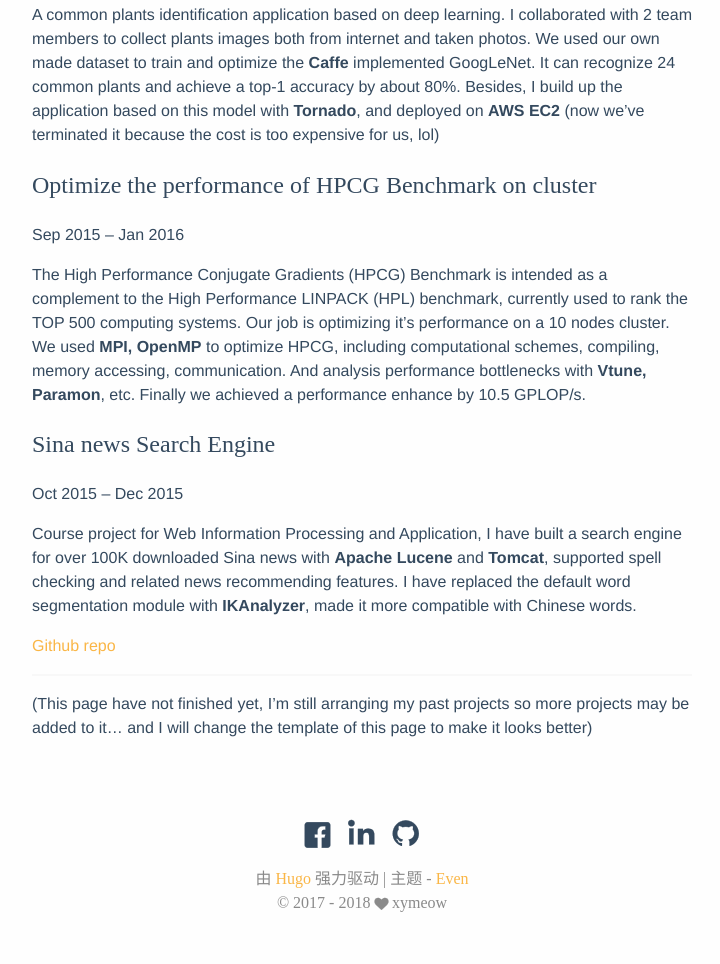
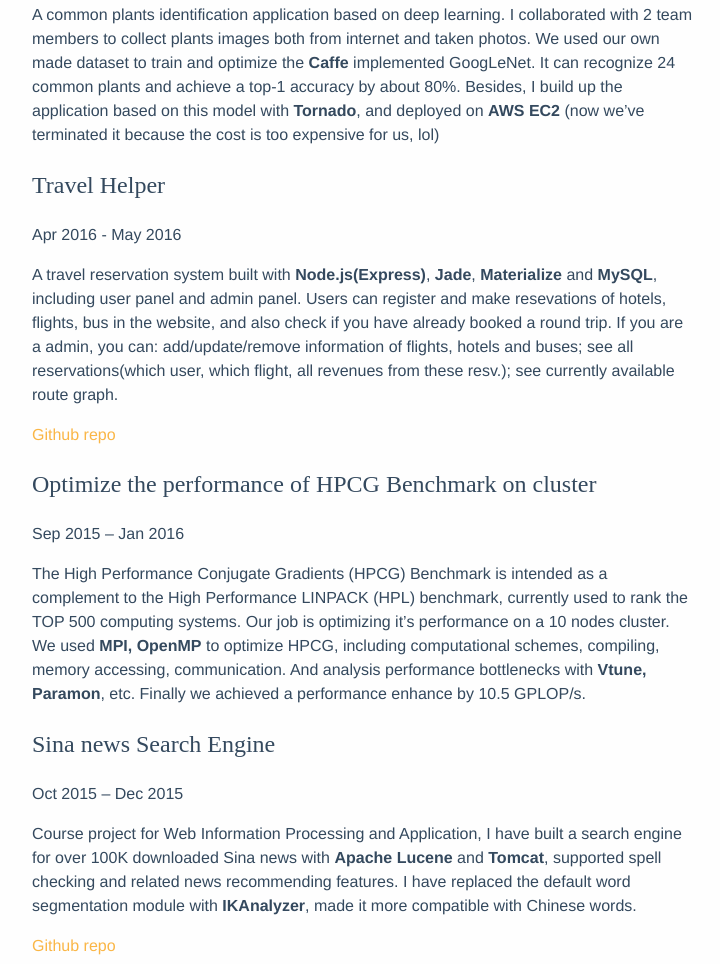
Before and after one commit to xymeow/xymeow.github.io, a plain HTML site: page about/index.html in a window 1280 px wide. Shown: the part 2155-3119 px from the top of the page, without its empty margins (278-998 px from the left). Before the commit the page ends 3080 px from the top, so only its background shows below. Drawn offline with Linux system fonts and the light colour scheme.

Commit message:
blog update Sun 16 Sep 2018 22:56:37 PDT

```diff
--- a/about/index.html
+++ b/about/index.html
@@ -75,7 +75,7 @@
 
 
 
-<meta itemprop="wordCount" content="752">
+<meta itemprop="wordCount" content="832">
 
 
 
@@ -231,6 +231,14 @@
 
 <p>A common plants identification application based on deep learning. I collaborated with 2 team members to collect plants images both from internet and taken photos. We used our own made dataset to train and optimize the <strong>Caffe</strong> implemented GoogLeNet. It can recognize 24 common plants and achieve a top-1 accuracy by about 80%. Besides, I build up the application based on this model with <strong>Tornado</strong>, and deployed on <strong>AWS EC2</strong> (now we&rsquo;ve terminated it because the cost is too expensive for us, lol)</p>
 
+<h2 id="travel-helper">Travel Helper</h2>
+
+<p>Apr 2016 - May 2016</p>
+
+<p>A travel reservation system built with <strong>Node.js(Express)</strong>, <strong>Jade</strong>, <strong>Materialize</strong> and <strong>MySQL</strong>, including user panel and admin panel. Users can register and make resevations of hotels, flights, bus in the website, and also check if you have already booked a round trip. If you are a admin, you can:  add/update/remove information of flights, hotels and buses; see all reservations(which user, which flight, all revenues from these resv.); see currently available route graph.</p>
+
+<p><a href="https://github.com/xymeow/travel-helper">Github repo</a></p>
+
 <h2 id="optimize-the-performance-of-hpcg-benchmark-on-cluster">Optimize the performance of HPCG Benchmark on cluster</h2>
 
 <p>Sep 2015 – Jan 2016</p>
```
